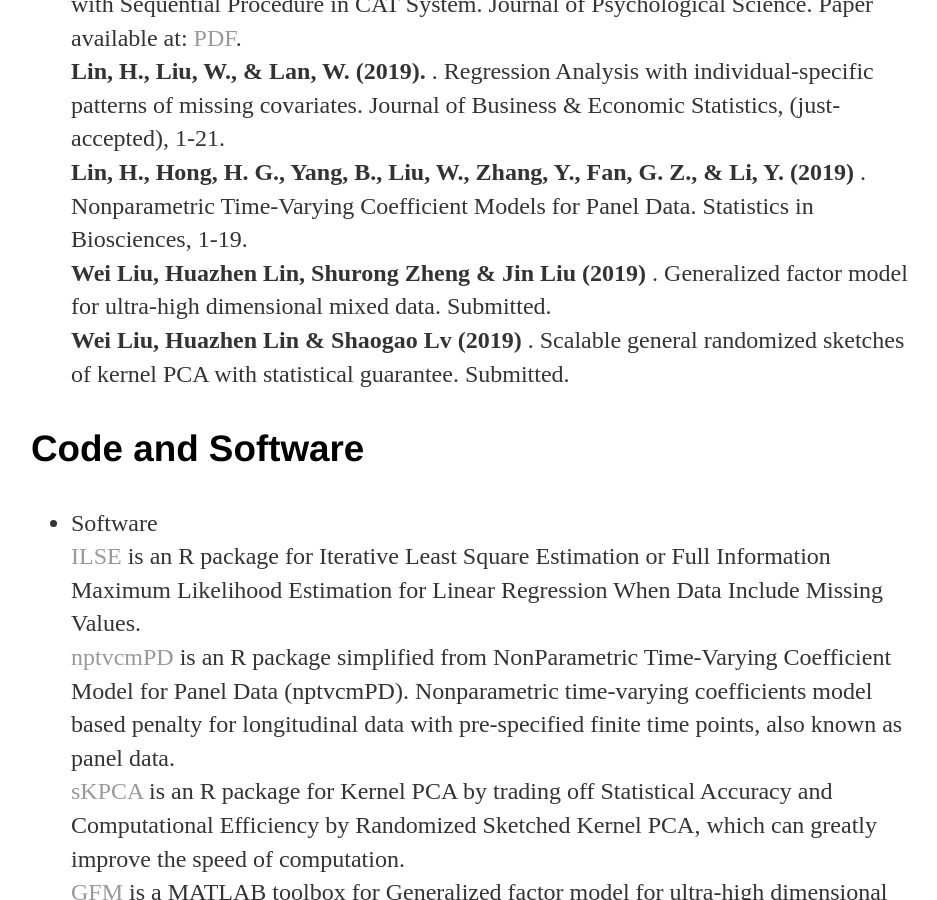
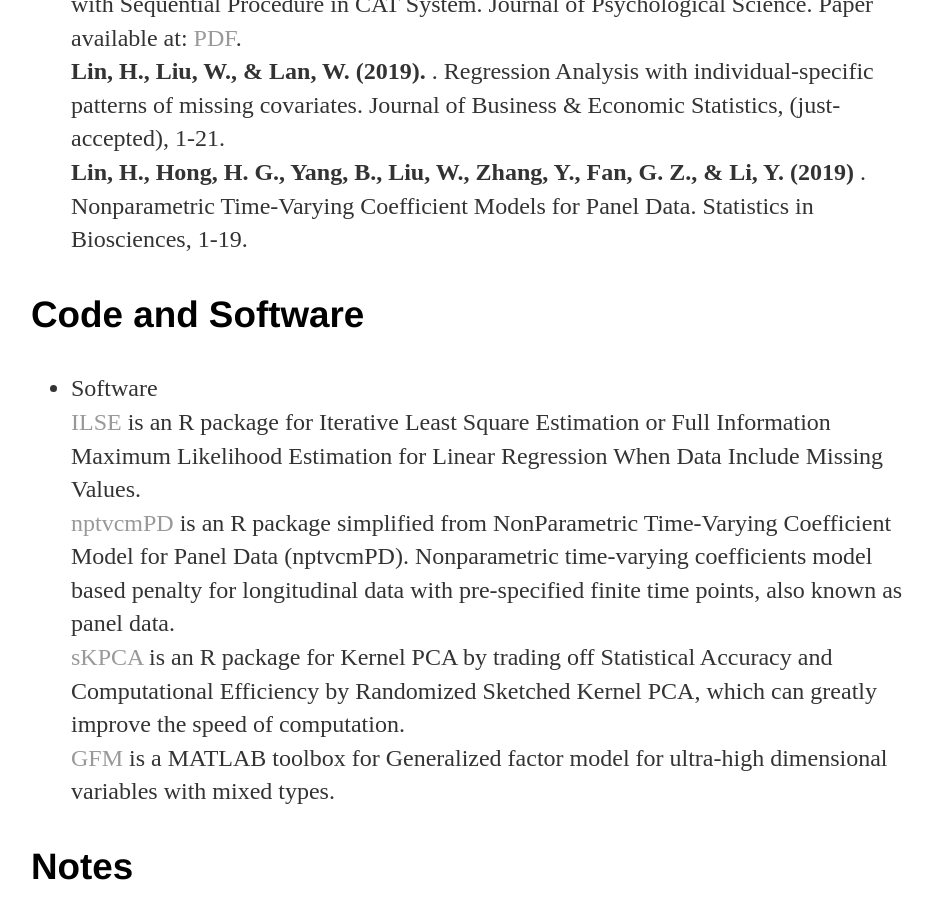
Before and after one commit to feiyoung/feiyoung.github.io, a Jekyll site: the page built from cv/index.html, in a window 1280 px wide and 900 px high, scrolled down 969 px. Shown: the whole window, without its empty margins (161-1098 px from the left). Built offline with Jekyll 4.4.1, drawn with Linux system fonts in a browser that asks for light colours.

Commit message:
update CV

```diff
--- a/cv/index.html
+++ b/cv/index.html
@@ -1,6 +1,6 @@
 ---
   layout: default
-title: CV of Your Name
+title: Wei Liu
 ---
 
   <div class="cv">
@@ -31,9 +31,6 @@ title: CV of Your Name
    <strong>Guo, L. & Liu, W. </strong> (2018).Quality Monitoring Technique Combining Bayesian Method with Sequential Procedure in CAT System. Journal of Psychological Science. Paper available at: <a href="http://www.psysci.org/EN/article/downloadArticleFile.do?attachType=PDF&id=10065">PDF</a>. </br>
   <strong>Lin, H., Liu, W., & Lan, W. (2019).</strong> .  Regression Analysis with individual-specific patterns of missing covariates. Journal of Business & Economic Statistics, (just-accepted), 1-21. </br>
   <strong>Lin, H., Hong, H. G., Yang, B., Liu, W., Zhang, Y., Fan, G. Z., & Li, Y. (2019)</strong> . Nonparametric Time-Varying Coefficient Models for Panel Data. Statistics in Biosciences, 1-19.</br>
-  <strong>Wei Liu, Huazhen Lin, Shurong Zheng & Jin Liu (2019)</strong> . Generalized factor model for ultra-high dimensional mixed data. Submitted. </br>
-  <strong>Wei Liu, Huazhen Lin & Shaogao Lv (2019)</strong> . Scalable general randomized sketches of kernel PCA with statistical guarantee. Submitted. </br>
-
   </ul>
 
 
```
